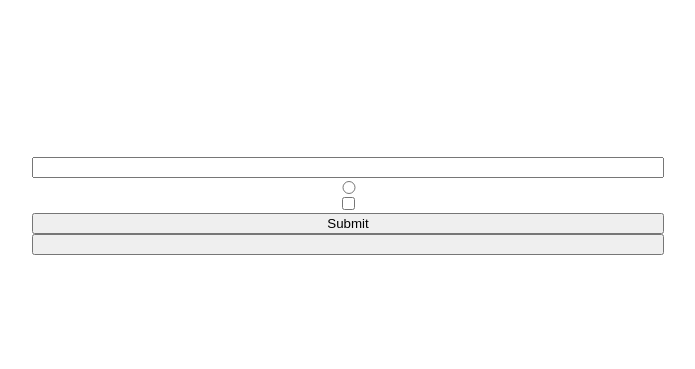
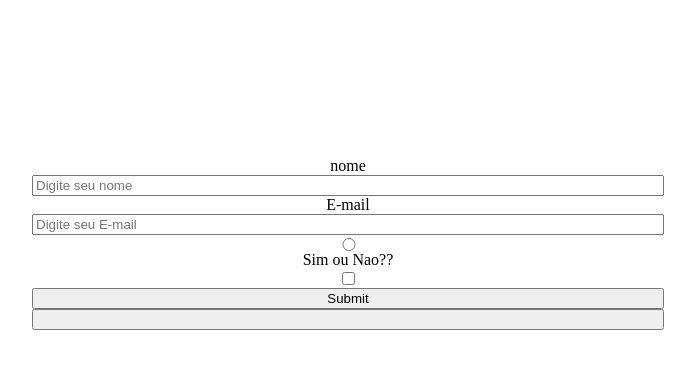
Before and after one commit to MatheusHenrique564/testeDogit-matheus, a plain HTML site: page index.html in a window 1280 px wide. Shown: the part 5-374 px from the top of the page, without its empty margins (292-987 px from the left). Drawn offline with Linux system fonts and the light colour scheme.

Commit message:
fixed form

```diff
--- a/accets/css/style.css
+++ b/accets/css/style.css
@@ -7,3 +7,6 @@ form {
 form:hover {
     transform: scale(1.3);
 }
+label {
+    text-align: center;
+}
--- a/index.html
+++ b/index.html
@@ -7,8 +7,12 @@
 </head>
 <body>
     <form action="">
-        <input type="text">
+        <label for="">nome</label>
+        <input type="text" placeholder="Digite seu nome">
+        <label for="">E-mail</label>
+        <input type="email" placeholder="Digite seu E-mail">
         <input type="radio">
+        <label for="">Sim ou Nao??</label>
         <input type="checkbox">
         <input type="submit">
         <input type="button">
```
